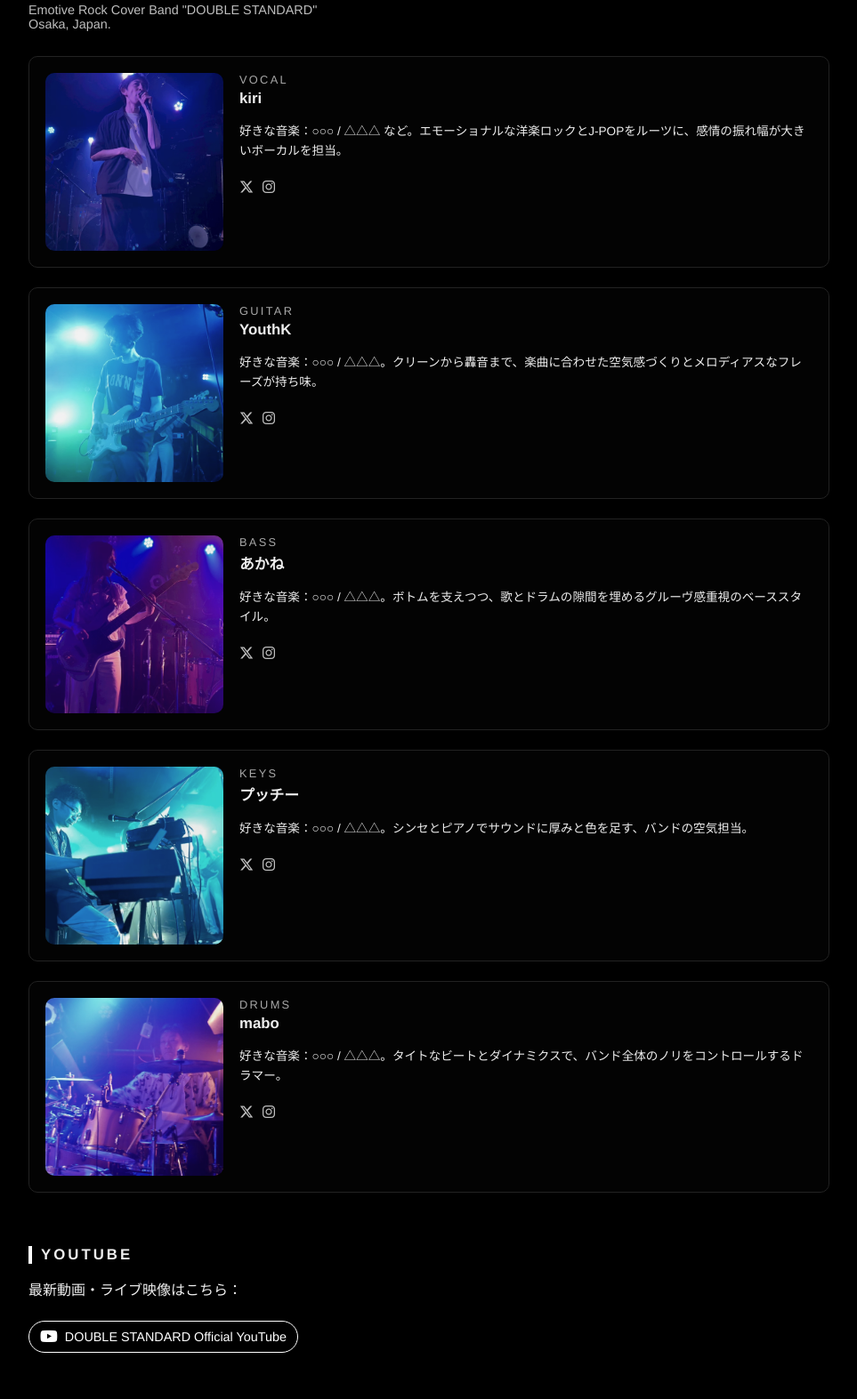
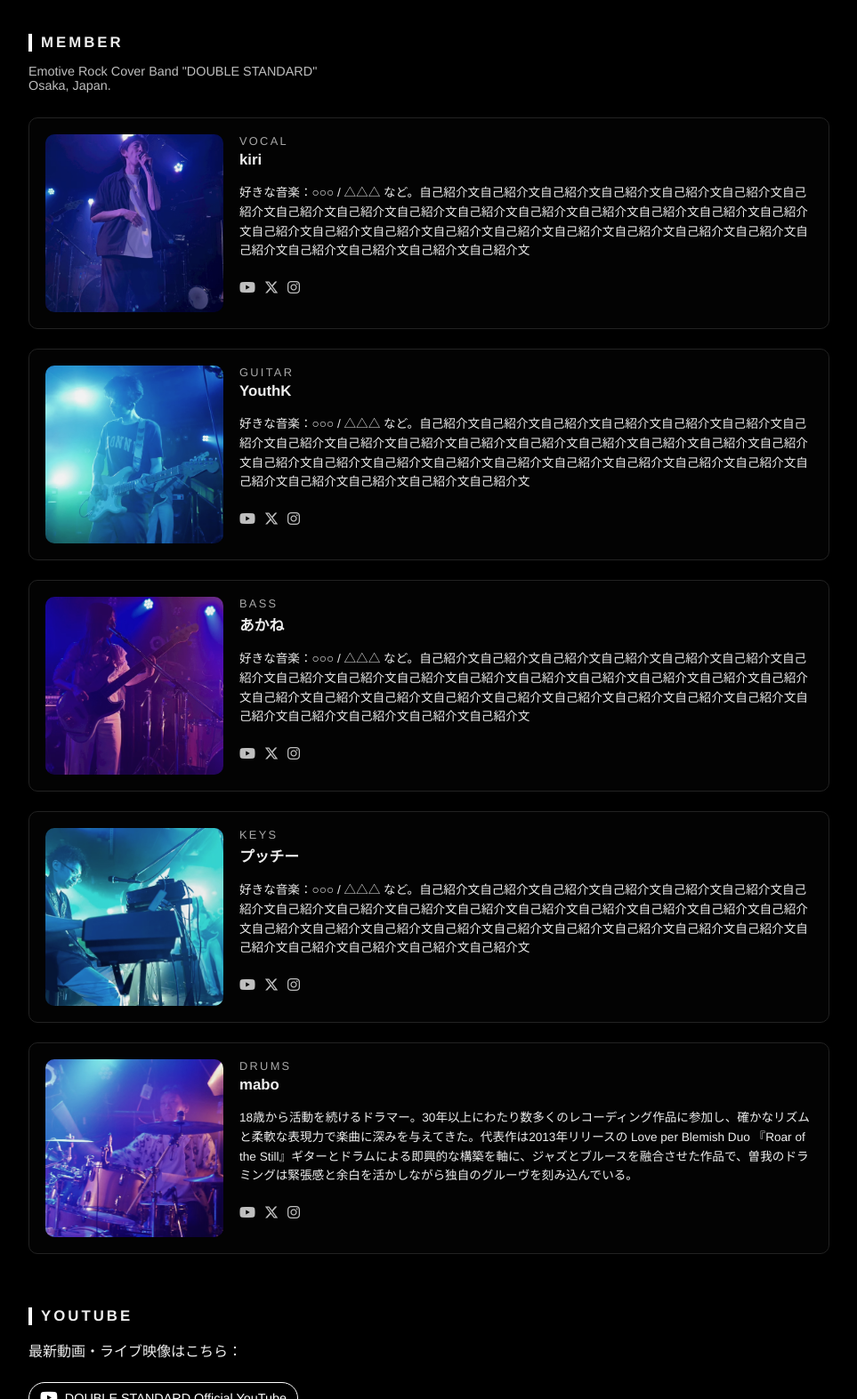
Before and after one commit to akane-kkr/DoubleStandard-site, a plain HTML site: page index.html in a window 1280 px wide. Shown: the part 1297-2870 px from the top of the page at 89% size, without its empty margins (158-1121 px from the left). Drawn offline with Linux system fonts and the light colour scheme.

Commit message:
Update index.html

```diff
--- a/index.html
+++ b/index.html
@@ -563,9 +563,11 @@
     </div>
 
     <p class="live-meta">
-      今回はエモーショナルな洋楽カバーを中心に、新しくセットリストも刷新。
-      DOUBLE STANDARD の“今”を感じる濃いステージを予定しています。
-      ぜひ遊びに来てください！
+      2024年関西に戻ってきた流浪のドラマーのアニバーサリーと言うことで所縁のあるメンバーとの長い約束を果たす 約束SESSIONと
+現在maboがサポートしている今一番聴いてほしいバンドCandyRain
+パーマネントで参加している 何が飛び出るかわからないバンドDoubble Standard が集合。
+、Sドるの間り長く楽しんでいただけます。
+もちろん、maboのMCも今回はかりは随所に炸裂予定です。
     </p>
 
     <!-- シェアボタン -->
@@ -609,12 +611,20 @@
           </div>
         </div>
         <p class="member-bio">
-          好きな音楽：○○○ / △△△ など。エモーショナルな洋楽ロックとJ-POPをルーツに、感情の振れ幅が大きいボーカルを担当。
+          好きな音楽：○○○ / △△△ など。自己紹介文自己紹介文自己紹介文自己紹介文自己紹介文自己紹介文自己紹介文自己紹介文自己紹介文自己紹介文自己紹介文自己紹介文自己紹介文自己紹介文自己紹介文自己紹介文自己紹介文自己紹介文自己紹介文自己紹介文自己紹介文自己紹介文自己紹介文自己紹介文自己紹介文自己紹介文自己紹介文自己紹介文自己紹介文自己紹介文
         </p>
 <div class="member-sns-icons">
-            <a href="#" target="_blank" aria-label="X"><i class="fa-brands fa-x-twitter"></i></a>
-            <a href="#" target="_blank" aria-label="Instagram"><i class="fa-brands fa-instagram"></i></a>
+  <a href="#" target="_blank" aria-label="YouTube">
+    <i class="fa-brands fa-youtube"></i>
+  </a>
+  <a href="#" target="_blank" aria-label="X">
+    <i class="fa-brands fa-x-twitter"></i>
+  </a>
+  <a href="#" target="_blank" aria-label="Instagram">
+    <i class="fa-brands fa-instagram"></i>
+  </a>
 </div>
+
       </div>
     </article>
 
@@ -629,12 +639,20 @@
           </div>
         </div>
         <p class="member-bio">
-          好きな音楽：○○○ / △△△。クリーンから轟音まで、楽曲に合わせた空気感づくりとメロディアスなフレーズが持ち味。
+          好きな音楽：○○○ / △△△ など。自己紹介文自己紹介文自己紹介文自己紹介文自己紹介文自己紹介文自己紹介文自己紹介文自己紹介文自己紹介文自己紹介文自己紹介文自己紹介文自己紹介文自己紹介文自己紹介文自己紹介文自己紹介文自己紹介文自己紹介文自己紹介文自己紹介文自己紹介文自己紹介文自己紹介文自己紹介文自己紹介文自己紹介文自己紹介文自己紹介文
         </p>
 <div class="member-sns-icons">
-            <a href="#" target="_blank" aria-label="X"><i class="fa-brands fa-x-twitter"></i></a>
-            <a href="#" target="_blank" aria-label="Instagram"><i class="fa-brands fa-instagram"></i></a>
-          </div>      </div>
+  <a href="#" target="_blank" aria-label="YouTube">
+    <i class="fa-brands fa-youtube"></i>
+  </a>
+  <a href="#" target="_blank" aria-label="X">
+    <i class="fa-brands fa-x-twitter"></i>
+  </a>
+  <a href="#" target="_blank" aria-label="Instagram">
+    <i class="fa-brands fa-instagram"></i>
+  </a>
+</div>
+     </div>
     </article>
 
     <!-- Ba. あかね -->
@@ -648,12 +666,20 @@
           </div>
         </div>
         <p class="member-bio">
-          好きな音楽：○○○ / △△△。ボトムを支えつつ、歌とドラムの隙間を埋めるグルーヴ感重視のベーススタイル。
+          好きな音楽：○○○ / △△△ など。自己紹介文自己紹介文自己紹介文自己紹介文自己紹介文自己紹介文自己紹介文自己紹介文自己紹介文自己紹介文自己紹介文自己紹介文自己紹介文自己紹介文自己紹介文自己紹介文自己紹介文自己紹介文自己紹介文自己紹介文自己紹介文自己紹介文自己紹介文自己紹介文自己紹介文自己紹介文自己紹介文自己紹介文自己紹介文自己紹介文
         </p>
 <div class="member-sns-icons">
-            <a href="#" target="_blank" aria-label="X"><i class="fa-brands fa-x-twitter"></i></a>
-            <a href="#" target="_blank" aria-label="Instagram"><i class="fa-brands fa-instagram"></i></a>
+  <a href="#" target="_blank" aria-label="YouTube">
+    <i class="fa-brands fa-youtube"></i>
+  </a>
+  <a href="#" target="_blank" aria-label="X">
+    <i class="fa-brands fa-x-twitter"></i>
+  </a>
+  <a href="#" target="_blank" aria-label="Instagram">
+    <i class="fa-brands fa-instagram"></i>
+  </a>
 </div>
+
       </div>
     </article>
 
@@ -668,12 +694,21 @@
           </div>
         </div>
         <p class="member-bio">
-          好きな音楽：○○○ / △△△。シンセとピアノでサウンドに厚みと色を足す、バンドの空気担当。
+          好きな音楽：○○○ / △△△ など。自己紹介文自己紹介文自己紹介文自己紹介文自己紹介文自己紹介文自己紹介文自己紹介文自己紹介文自己紹介文自己紹介文自己紹介文自己紹介文自己紹介文自己紹介文自己紹介文自己紹介文自己紹介文自己紹介文自己紹介文自己紹介文自己紹介文自己紹介文自己紹介文自己紹介文自己紹介文自己紹介文自己紹介文自己紹介文自己紹介文
         </p>
 <div class="member-sns-icons">
-            <a href="#" target="_blank" aria-label="X"><i class="fa-brands fa-x-twitter"></i></a>
-            <a href="#" target="_blank" aria-label="Instagram"><i class="fa-brands fa-instagram"></i></a>
-          </div>      </div>
+  <a href="#" target="_blank" aria-label="YouTube">
+    <i class="fa-brands fa-youtube"></i>
+  </a>
+  <a href="#" target="_blank" aria-label="X">
+    <i class="fa-brands fa-x-twitter"></i>
+  </a>
+  <a href="#" target="_blank" aria-label="Instagram">
+    <i class="fa-brands fa-instagram"></i>
+  </a>
+</div>
+
+          </div>
     </article>
 
     <!-- Dr. mabo -->
@@ -687,11 +722,18 @@
           </div>
         </div>
         <p class="member-bio">
-          好きな音楽：○○○ / △△△。タイトなビートとダイナミクスで、バンド全体のノリをコントロールするドラマー。
+          18歳から活動を続けるドラマー。30年以上にわたり数多くのレコーディング作品に参加し、確かなリズムと柔軟な表現力で楽曲に深みを与えてきた。代表作は2013年リリースの Love per Blemish Duo 『Roar of the Still』ギターとドラムによる即興的な構築を軸に、ジャズとブルースを融合させた作品で、曽我のドラミングは緊張感と余白を活かしながら独自のグルーヴを刻み込んでいる。
         </p>
         <div class="member-sns-icons">
-            <a href="#" target="_blank" aria-label="X"><i class="fa-brands fa-x-twitter"></i></a>
-            <a href="#" target="_blank" aria-label="Instagram"><i class="fa-brands fa-instagram"></i></a>
+  <a href="#" target="_blank" aria-label="YouTube">
+    <i class="fa-brands fa-youtube"></i>
+  </a>
+  <a href="#" target="_blank" aria-label="X">
+    <i class="fa-brands fa-x-twitter"></i>
+  </a>
+  <a href="#" target="_blank" aria-label="Instagram">
+    <i class="fa-brands fa-instagram"></i>
+  </a>
 </div>
       </div>
     </article>
```
Lines whose indentation alone changed are shown as unchanged.
